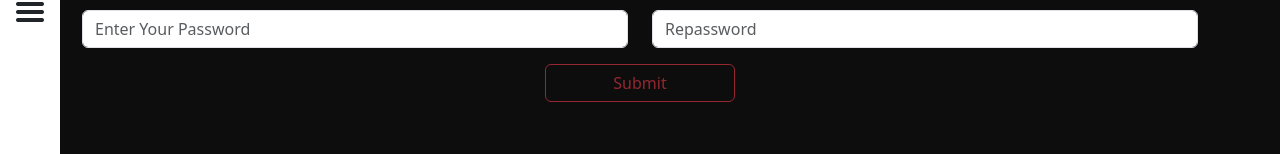
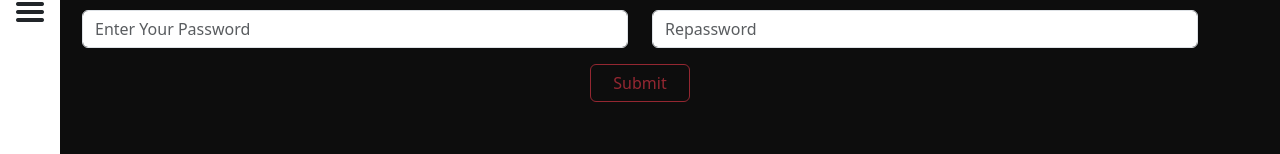
Before and after one commit to mohamedelsherif25/Yummy, a website: page contact_us.html in a window 1280 px wide. Shown: the part 398-552 px from the top of the page. Drawn offline with Linux system fonts and the light colour scheme; no server answers.

Commit message:
third commit

```diff
--- a/CSS/style.css
+++ b/CSS/style.css
@@ -49,6 +49,10 @@ body {
   top: 0;
 }
 /* end con */
+
+#btn-submit {
+  width: 100px;
+}
 
 @media (min-width: 576px) and (max-width: 992px) {
   .col-sm-3 .layer {
--- a/contact_us.html
+++ b/contact_us.html
@@ -116,7 +116,10 @@
           />
           <div class="repasswordError"></div>
         </div>
-        <a href="#" class="col-2 m-auto mt-3 btn btn-outline-danger disabled"
+        <a
+          id="btn-submit"
+          href="#"
+          class="m-auto mt-3 btn btn-outline-danger disabled"
           >Submit</a
         >
       </div>
```
